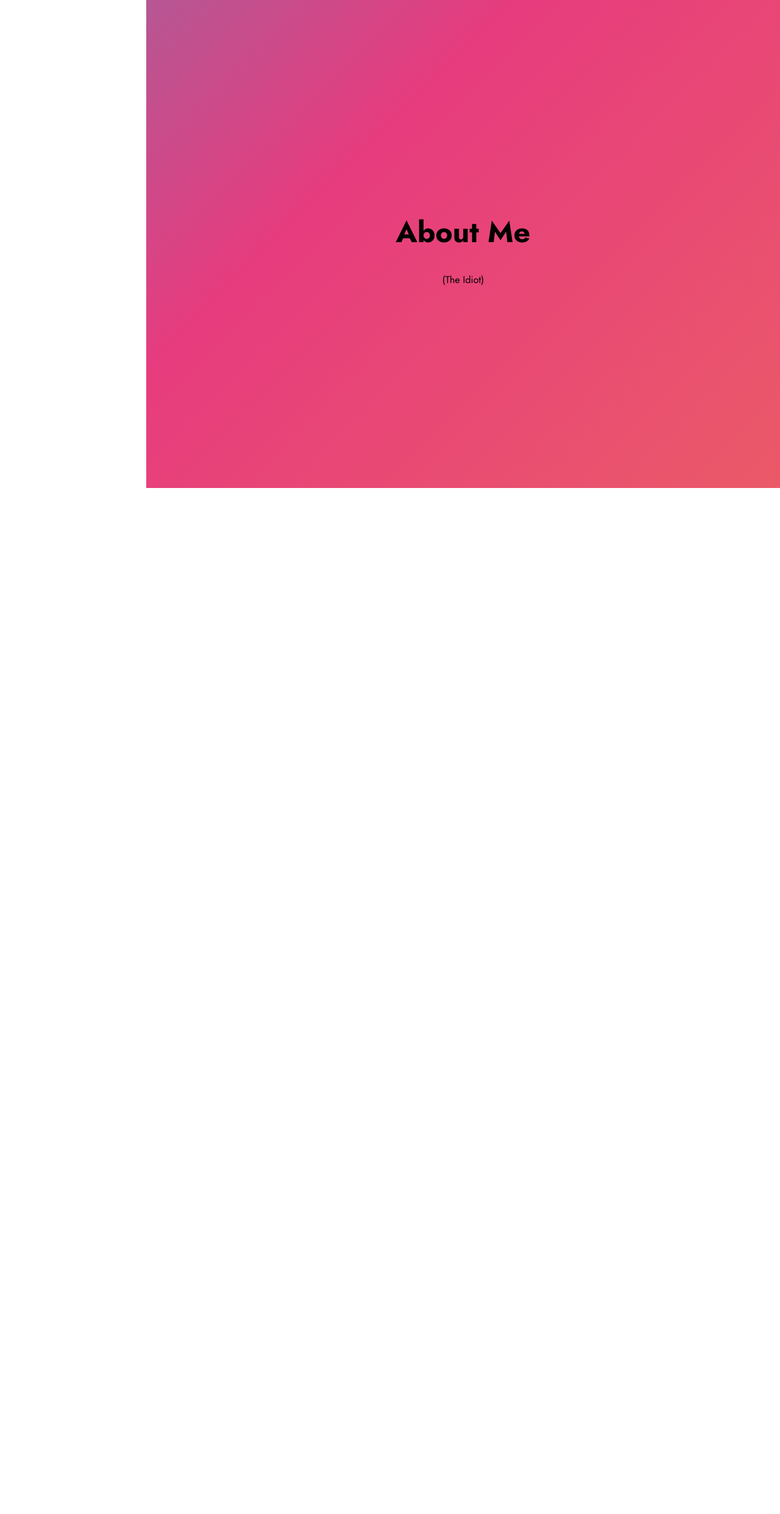
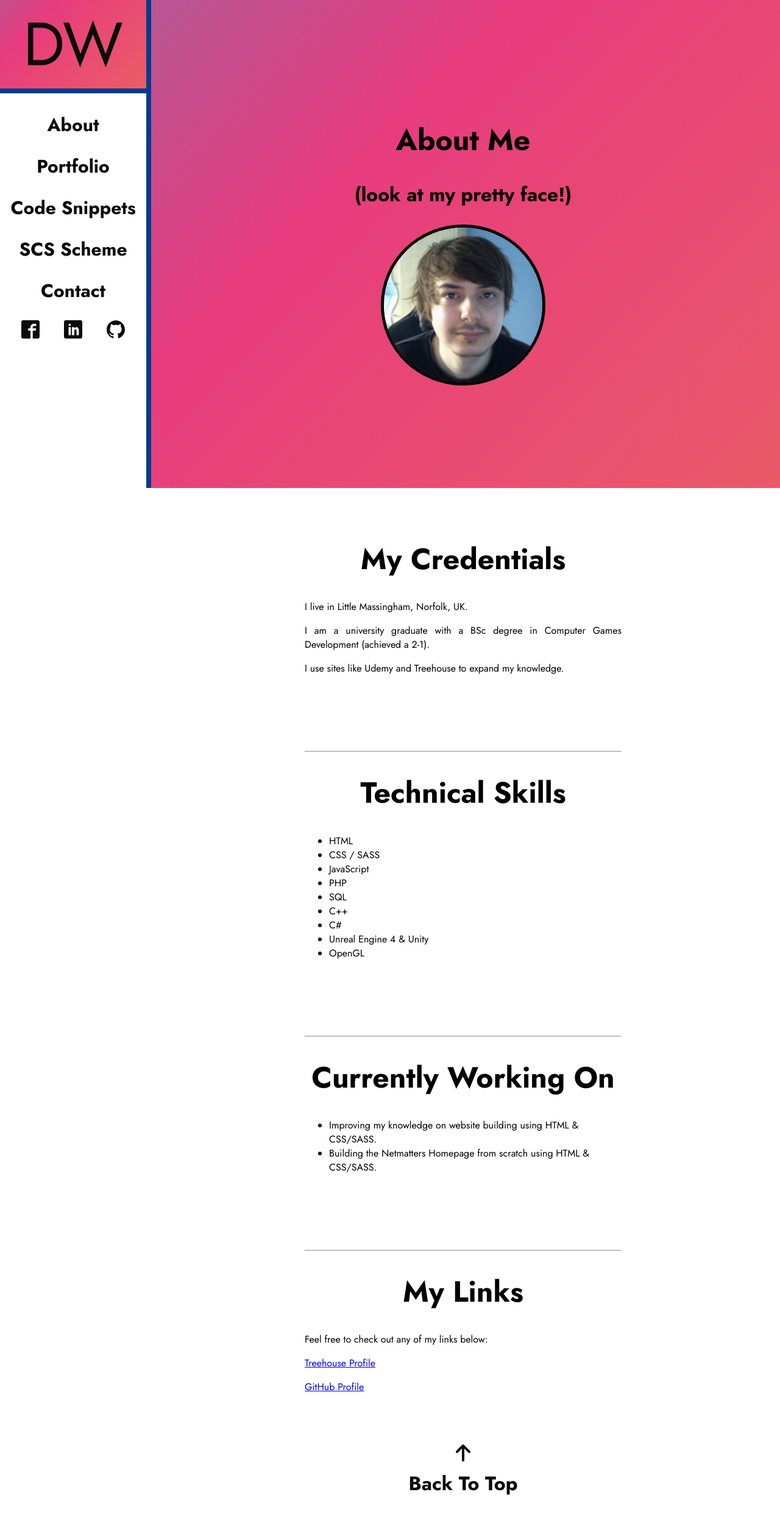
Before and after one commit to dwoodhouse1/Portfolio, a PHP site: page /aboutme.html in a window 1280 px wide. Shown: the whole page at 61% size. Before the commit the page ends 800 px from the top, so only its background shows below. Run offline with PHP 8.4, Linux system fonts and the light colour scheme.

Commit message:
Webpages + Social Buttons
Completed the other webpages and included social media buttons on the nav bar.

```diff
--- a/aboutme.html
+++ b/aboutme.html
@@ -9,17 +9,128 @@
     <link rel="preconnect" href="https://fonts.googleapis.com">
     <link rel="preconnect" href="https://fonts.gstatic.com" crossorigin>
     <link href="https://fonts.googleapis.com/css2?family=Jost:wght@200;400;500;700&display=swap" rel="stylesheet">
+    <link rel="icon" type="image/png" href="icons/favicon.PNG">
 </head>
 <body>
+    <svg aria-hidden="true" style="position: absolute; width: 0; height: 0; overflow: hidden;" version="1.1" xmlns="http://www.w3.org/2000/svg" xmlns:xlink="http://www.w3.org/1999/xlink">
+        <defs>
+            <symbol id="icon-arrow-up" viewBox="0 0 32 32">
+                <path d="M27.414 12.586l-10-10c-0.781-0.781-2.047-0.781-2.828 0l-10 10c-0.781 0.781-0.781 2.047 0 2.828s2.047 0.781 2.828 0l6.586-6.586v19.172c0 1.105 0.895 2 2 2s2-0.895 2-2v-19.172l6.586 6.586c0.39 0.39 0.902 0.586 1.414 0.586s1.024-0.195 1.414-0.586c0.781-0.781 0.781-2.047 0-2.828z"></path>
+            </symbol>
+            <symbol id="icon-facebook" viewBox="0 0 32 32">
+                <path d="M29 0h-26c-1.65 0-3 1.35-3 3v26c0 1.65 1.35 3 3 3h13v-14h-4v-4h4v-2c0-3.306 2.694-6 6-6h4v4h-4c-1.1 0-2 0.9-2 2v2h6l-1 4h-5v14h9c1.65 0 3-1.35 3-3v-26c0-1.65-1.35-3-3-3z"></path>
+            </symbol>
+            <symbol id="icon-linkedin" viewBox="0 0 32 32">
+                <path d="M29 0h-26c-1.65 0-3 1.35-3 3v26c0 1.65 1.35 3 3 3h26c1.65 0 3-1.35 3-3v-26c0-1.65-1.35-3-3-3zM12 26h-4v-14h4v14zM10 10c-1.106 0-2-0.894-2-2s0.894-2 2-2c1.106 0 2 0.894 2 2s-0.894 2-2 2zM26 26h-4v-8c0-1.106-0.894-2-2-2s-2 0.894-2 2v8h-4v-14h4v2.481c0.825-1.131 2.087-2.481 3.5-2.481 2.488 0 4.5 2.238 4.5 5v9z"></path>
+            </symbol>
+            <symbol id="icon-github" viewBox="0 0 32 32">
+                <path d="M16 0.395c-8.836 0-16 7.163-16 16 0 7.069 4.585 13.067 10.942 15.182 0.8 0.148 1.094-0.347 1.094-0.77 0-0.381-0.015-1.642-0.022-2.979-4.452 0.968-5.391-1.888-5.391-1.888-0.728-1.849-1.776-2.341-1.776-2.341-1.452-0.993 0.11-0.973 0.11-0.973 1.606 0.113 2.452 1.649 2.452 1.649 1.427 2.446 3.743 1.739 4.656 1.33 0.143-1.034 0.558-1.74 1.016-2.14-3.554-0.404-7.29-1.777-7.29-7.907 0-1.747 0.625-3.174 1.649-4.295-0.166-0.403-0.714-2.030 0.155-4.234 0 0 1.344-0.43 4.401 1.64 1.276-0.355 2.645-0.532 4.005-0.539 1.359 0.006 2.729 0.184 4.008 0.539 3.054-2.070 4.395-1.64 4.395-1.64 0.871 2.204 0.323 3.831 0.157 4.234 1.026 1.12 1.647 2.548 1.647 4.295 0 6.145-3.743 7.498-7.306 7.895 0.574 0.497 1.085 1.47 1.085 2.963 0 2.141-0.019 3.864-0.019 4.391 0 0.426 0.288 0.925 1.099 0.768 6.354-2.118 10.933-8.113 10.933-15.18 0-8.837-7.164-16-16-16z"></path>
+            </symbol>
+        </defs>
+    </svg>
+
+    <div class="primary-nav__hamburger ishidden__hamburger">
+        <button type="button" class="primary-nav__hamburger hamburger hamburger-spin is-active">
+            <span class="hamburger-box">
+                <span class="hamburger-inner"></span>
+            </span>
+        </button>
+    </div>
+
+    <aside>
+        <nav class="ishidden__nav primary-nav">
+            <a href="index.html" class="primary-nav__logo">
+                DW
+            </a>
+            <div class="primary-nav__flex-container">
+                <ul class="primary-nav__pages">
+                    <li><a href="aboutme.html">About</a></li>
+                    <li><a href="index.html">Portfolio</a></li>
+                    <li><a href="codingexamples.html">Code Snippets</a></li>
+                    <li><a href="scsscheme.html">SCS Scheme</a></li>
+                    <li><a href="index.html #contact">Contact</a></li>
+                </ul>
+                <ul class="primary-nav__socials">
+                    <li>
+                        <a href="https://www.facebook.com/drew.woodhouse/" target="_blank"><svg class="icon icon-facebook"><use xlink:href="#icon-facebook"></use></svg></a>
+                    </li>
+                    <li>
+                        <a href="https://www.linkedin.com/in/drew-woodhouse-0a9378283/" target="_blank"><svg class="icon icon-linkedin"><use xlink:href="#icon-linkedin"></use></svg></a>
+                    </li>
+                    <li>
+                        <a href="https://github.com/dwoodhouse1" target="_blank"><svg class="icon icon-github"><use xlink:href="#icon-github"></use></svg></a>
+                    </li>
+                </ul>
+            </div>
+        </nav>
+    </aside>
+
     <div class="flex-container">
         <header>
             <div id="banner">
                 <hgroup class="banner__heading">
                     <h1>About Me</h1>
-                    <p>(The Idiot)</p>
+                    <h2>(look at my pretty face!)</h2>
+                    <img src="img/profile2.jpg" class="image__profile" alt="Profile Picture">
                 </hgroup>
             </div>
         </header>
+
+        <div class="container__center">
+            <h1 class="text-center">My Credentials</h1>
+            <p>I live in Little Massingham, Norfolk, UK.</p>
+            <p>I am a university graduate with a BSc degree in Computer Games Development (achieved a 2-1).</p>
+            <p>I use sites like Udemy and Treehouse to expand my knowledge.</p>
+
         </div>
+
+        <div class="container__center">
+            <hr>
+            <h1 class="text-center">Technical Skills</h1>
+            <ul>
+                <li>HTML</li>
+                <li>CSS / SASS</li>
+                <li>JavaScript</li>
+                <li>PHP</li>
+                <li>SQL</li>
+                <li>C++</li>
+                <li>C#</li>
+                <li>Unreal Engine 4 & Unity</li>
+                <li>OpenGL</li>
+            </ul>
+        </div>
+
+        <div class="container__center">
+            <hr>
+            <h1 class="text-center">Currently Working On</h1>
+            <ul>
+                <li>Improving my knowledge on website building using HTML & CSS/SASS.</li>
+                <li>Building the Netmatters Homepage from scratch using HTML & CSS/SASS.</li>
+            </ul>
+
+        </div>
+
+        <div class="container__center">
+            <hr>
+            <h1 class="text-center">My Links</h1>
+            <p>Feel free to check out any of my links below:</p>
+            <p><a href="https://teamtreehouse.com/profiles/drewwoodhouse1" target="_blank">Treehouse Profile</a></p>
+            <p><a href="https://github.com/dwoodhouse1" target="_blank">GitHub Profile</a></p>
+
+        </div>
+
+        <footer>
+            <div class="footer__container">
+
+                <a href="#top" class="footer__top-link">
+                    <svg class="icon icon-arrow-up"><use xlink:href="#icon-arrow-up"></use></svg>
+                </a>
+                <a href="#top" class="footer__top-link">
+                    <h2>Back To Top</h2>
+                </a>
+            </div>
+
+        </footer>
+    </div>
 </body>
 </html>
--- a/scss/base/_base.scss
+++ b/scss/base/_base.scss
@@ -4,6 +4,13 @@
 
 .text-center {
     text-align: center;
+}
+
+.text-center-xlarge-margin {
+    @include viewport(x-large) {
+        margin-left: 10%;
+        margin-right: 25%;
+    }
 }
 
 .margin-left {
@@ -56,3 +63,7 @@ h2 {
 footer {
     margin-top: toRem(15);
 }
+
+p {
+    text-align: justify;
+}
--- a/scss/layout/_container.scss
+++ b/scss/layout/_container.scss
@@ -20,5 +20,16 @@
 
 .container {
     width: 95%;
-    margin: auto;
+    margin: toRem(20);
+
+    &__center {
+        width: 75%;
+        align-self: center;
+        margin: toRem(50) auto;
+
+        @include viewport(x-large) {
+            width: 50%;
+        }
+
+    }
 }
--- a/scss/layout/_nav.scss
+++ b/scss/layout/_nav.scss
@@ -11,11 +11,32 @@
     border-right: 8px solid $blue;
     width: 15rem;
 
+    @include viewport(small) {
+        display: none;
+    }
+
+    @include viewport(medium) {
+        display: none;
+    }
+
+    &__socials {
+        display: flex;
+        justify-content: center;
+        margin-top: 0;
+        padding: 0;
+        list-style: none;
+
+        & li {
+            margin-left: toRem(20);
+            margin-right: toRem(20);
+            margin-bottom: 0;
+        }
+    }
+
     &__pages {
-        display: flex;
-        flex-direction: column;
+        display: block;
         list-style: none;
-        height: 20%;
+        margin-bottom: 0;
     }
 
     &__logo {
@@ -32,15 +53,14 @@
     }
 
     & ul {
-        padding-left: 0;
-        padding-top: 0;
+        padding: 0;
         text-align: center;
         font-size: toRem(30);
         font-weight: bold;
 
     }
     & li {
-        margin-bottom: toRem(40);
+        margin-bottom: toRem(25);
 
         &:hover {
             text-decoration: underline;
@@ -70,16 +90,3 @@
     height: toRem(50);
 
 }
-
-
-.ishidden {
-    display: none;
-
-    @include viewport(large) {
-        display: flex;
-    }
-
-    @include viewport(x-large) {
-        display: flex;
-    }
-}
--- a/scss/modules/_buttons.scss
+++ b/scss/modules/_buttons.scss
@@ -14,6 +14,16 @@
   background-color: $black;
   border-color: $black;
   height: 50px;
+  width: 50px;
+
+  @include viewport(large) {
+    display: none;
+  }
+
+  @include viewport(x-large) {
+    display: none;
+  }
+
 }
 .hamburger-box {
   display: inline-block;
--- a/scss/modules/_icons.scss
+++ b/scss/modules/_icons.scss
@@ -12,8 +12,14 @@
 }
 
 .icon-arrow-up {
-    fill: red;
-    color: orange;
-
+    fill: $black;
     font-size: 32px;
 }
+
+.icon-linkedin {
+    fill: $black;
+}
+
+.icon-github {
+    fill: $black;
+}
--- a/scss/modules/_img.scss
+++ b/scss/modules/_img.scss
@@ -12,3 +12,18 @@
 
     }
 }
+
+.image__profile {
+    width: 25%;
+    height: 25%;
+    border-radius: 50%;
+    border-color: black;
+    border: 5px solid black;
+
+    @include viewport(small) {
+        width: 50%;
+        height: 50%;
+    }
+
+
+}
```
Also changed, not shown: codingexamples.html (+74 -1 lines), index.html (+23 -2 lines), scsscheme.html (+104 -1 lines), css/application.css, img/profile.jpg (added), img/profile2.jpg (added), scss/layout/_viewports.scss (line endings or trailing spaces), scss/utilities/_mixins.scss (line endings or trailing spaces). Lines whose indentation alone changed are shown as unchanged.
